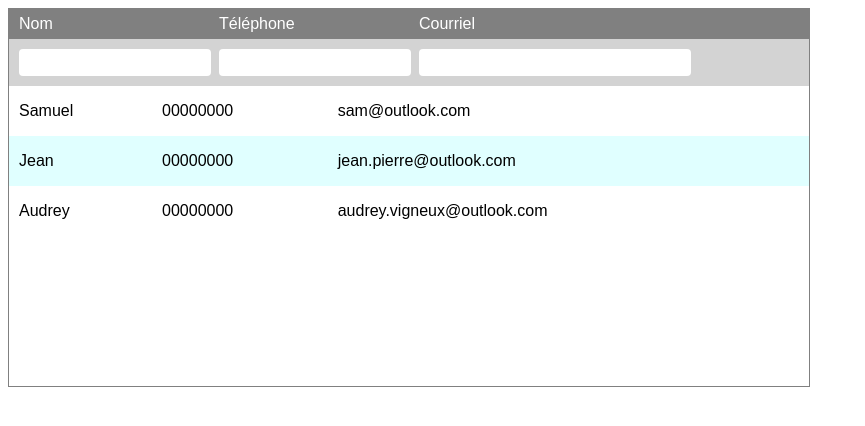
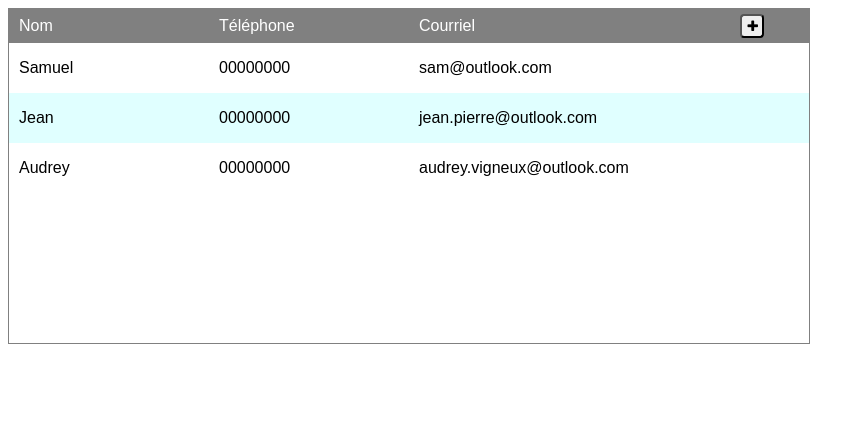
Before and after one commit to Emile-Menard/TP1_web, a plain HTML site: page index.html in a window 1280 px wide. Shown: the whole page, without its empty margins (0-865 px from the left). Drawn offline with nearby package versions, Linux system fonts and the light colour scheme.

Commit message:
buttons etc.

```diff
--- a/css/style.css
+++ b/css/style.css
@@ -70,6 +70,18 @@ input {
 #DataTable tr:nth-child(2n) {
       background-color: lightcyan;
 }
+#DataTable tr td:nth-child(1), #DataTable tr td:nth-child(2) {
+      width: 25%;
+}
+
+#DataTable tr td:nth-child(3) {
+      width: 35%;
+}
+#DataTable tr td:nth-child(4) {
+      width: 15%;
+}
+
+
 #DataTable tr td {
       border: 0;
       padding: 5px 10px;
@@ -80,3 +92,19 @@ input {
       widows: 100%;
       overflow-y: scroll;
 }
+
+#DataTable tr:hover {
+      background-color: darkgrey;
+}
+
+button{
+      width: 24px;
+      height: 24px;
+      border-radius: 4px;
+
+}
+
+.MarginWrapper {
+      width: 24px;
+      margin: auto;
+}
--- a/index.html
+++ b/index.html
@@ -6,8 +6,8 @@
       <meta name="viewport" content="width=device-width, initial-scale=1">
       <link rel="stylesheet" type="text/css" media="screen" href="./css/style.css" />
       <script src="https://ajax.googleapis.com/ajax/libs/jquery/3.3.1/jquery.min.js"></script>
-      <script src=".js/base.js"></script>
-</head>
+      <link href="https://stackpath.bootstrapcdn.com/font-awesome/4.7.0/css/font-awesome.min.css" rel="stylesheet" integrity="sha384-wvfXpqpZZVQGK6TAh5PVlGOfQNHSoD2xbE+QkPxCAFlNEevoEH3Sl0sibVcOQVnN" crossorigin="anonymous">
+   </head>
 <body>
       <div class="wrapper">
             <table id="Tableau-1">
@@ -15,10 +15,17 @@
                         <td style="width: 25%">Nom</td>
                         <td style="width: 25%">Téléphone</td>
                         <td style="width: 35%">Courriel</td>
-                        <td style="width: 15%"></td>
+                        <td style="width: 15%">
+                              <div class="MarginWrapper">
+                                          <button id="InsertShowButton">
+                                                      <i class="fa fa-plus" aria-hidden="true"></i>
+                                          </button>
+                              </div>
+
+                        </td>
                   </tr>
             </table>
-            <table id="Tableau-2" >
+            <table id="Tableau-2" style="display: none">
                   <tr>
                         <td style="width: 25%">
                               <input type="text" name="nom" id="InsertName"></input>
@@ -29,7 +36,14 @@
                         <td>
                               <input type="email" name="courriel" id="InsertEmail"></input>
                         </td>
-                        <td style="width: 15%"></td>
+                        <td style="width: 15%">
+                                    <button id="ControlAcceptShowButton">
+                                                <i class="fa fa-check" aria-hidden="true"></i>
+                                    </button>
+                                    <button id="ControlDenyShowButton">
+                                                <i class="fa fa-refresh" aria-hidden="true"></i>
+                                    </button>
+                        </td>
                   </tr>
             </table>
             <div class="HiddenWrapper">
--- a/js/base.js
+++ b/js/base.js
@@ -17,6 +17,11 @@ function createCol(data) {
       return col;
 }
 
+$("#InsertShowButton" ).click(function(event) {
+      $("#Tableau-2").show();
+      $(this).hide();
+    });
+
 insertRow('Samuel', '00000000', 'sam@outlook.com');
 insertRow('Jean', '00000000', 'jean.pierre@outlook.com');
 insertRow('Audrey', '00000000', 'audrey.vigneux@outlook.com');
```
